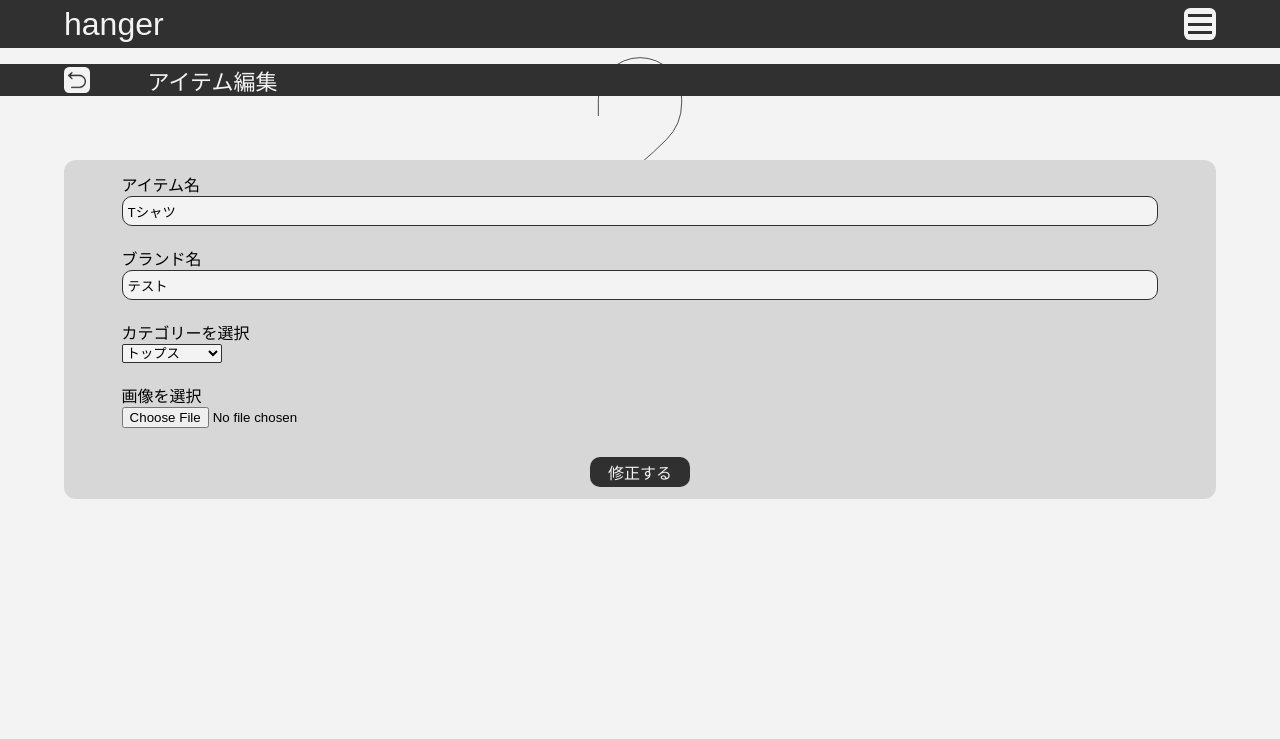
After one commit to tabuuuuuchi/hanger, a Django app: page /item/8/update/ in a window 1280 px wide. The commit adds this page. Shown: the top 739 px of the page. Run offline with Django 5.2, Linux system fonts and the light colour scheme; data comes from the database, SQL or seed files in the repository; both versions use the stored data as it was after the commit; some web fonts are replaced.

Commit message:
アイテム編集機能実装

```diff
--- a/hanger/templates/hanger/item_detail.html
+++ b/hanger/templates/hanger/item_detail.html
@@ -15,7 +15,7 @@
 {% block page-title %}
 <div class="detail-create-title-bar-items">
     <!--戻るボタン-->
-    <a class="return-search-box" href="{{ request.GET.next }}">
+    <a class="return-search-box" href="{% url 'list-item' %}">
         <img class="return-search-img" src="{% static 'hanger/img/icon-park-outline--return.png' %}">
     </a>
     <h2 class="page-title">アイテム詳細</h2>
@@ -38,9 +38,9 @@
             </div>
         </div>
         <div class="item-detail-button-items">
-            <div class="item-detail-button-box background-dark border-light">
+            <a class="item-detail-button-box background-dark border-light" href="{% url 'update-item' object.pk %}">
                 <h3 class="item-detail-button-title color-light">編集</h2>
-            </div>
+            </a>
             <a class="item-detail-button-box background-dark border-light" href="{% url 'delete-item' object.pk %}">
                 <h3 class="item-detail-button-title color-light">削除</h2>
             </a>
--- a/hanger/templates/hanger/item_list.html
+++ b/hanger/templates/hanger/item_list.html
@@ -35,7 +35,7 @@
         <div class="list-items">
             {% for item in object_list %}
                 {% if item.category == "トップス" %}
-                    <a class="item-box background-dark" href="{% url 'detail-item' item.pk %}?next={{ request.path }}">
+                    <a class="item-box background-dark" href="{% url 'detail-item' item.pk %}">
                         <div class="item-elements">
                             <img class="item-img img-border-light" src="{{ item.thumbnail.url }}">
                             <p class="item-name color-light">{{ item.name }}</p>
--- /dev/null
+++ b/hanger/templates/hanger/item_update.html
@@ -0,0 +1,56 @@
+{% extends 'header_and_back.html' %}
+{% load static %}
+
+{% block title_child %}アイテム編集{% endblock %}
+
+{% block nav %}
+<div class="humburger-box">
+    <span class="humburger-line-top"></span>
+    <span class="humburger-line-middle"></span>
+    <span class="humburger-line-bottom"></span>
+</div>
+{% endblock %}
+
+
+{% block page-title %}
+<div class="detail-create-title-bar-items">
+    <!--戻るボタン-->
+    <a class="return-search-box" href="{% url 'detail-item' object.pk %}">
+        <img class="return-search-img" src="{% static 'hanger/img/icon-park-outline--return.png' %}">
+    </a>
+    <h2 class="page-title">アイテム編集</h2>
+</div>
+{% endblock %}
+
+{% block content_child %}
+<!--ハンガーイラスト-->
+<span class="detail-create-hanger"></span>
+<div class="item-detail-content">
+    <div class="item-detail-items background-grey">
+        <form method="post" enctype="multipart/form-data">
+            {% csrf_token %}
+            <div class="form-items">
+                <h3>アイテム名</h3>
+                <input name="name" class="border-dark background-light" value="{{ object.name }}">
+            </div>
+            <div class="form-items">
+                <h3>ブランド名</h3>
+                <input name="brand" class="border-dark background-light" value="{{ object.brand }}">
+            </div>
+            <div class="form-items">
+                <h3>カテゴリーを選択</h3>
+                <select name="category" class="border-dark background-light">
+                    {% for category in form.category %}
+                        {{ category }}
+                    {% endfor %}
+                </select>
+            </div>
+            <div class="form-items">
+                <h3>画像を選択</h3>
+                <input type="file" name="thumbnail" id="form-file">
+            </div>
+            <button type="submit" class="form-button background-dark color-light">修正する</button>
+        </form>
+    </div>
+</div>
+{% endblock %}
--- a/hanger/urls.py
+++ b/hanger/urls.py
@@ -6,6 +6,7 @@ urlpatterns = [
     path('item/', views.ListItemView.as_view(), name='list-item'),
     path('item/<int:pk>/detail/', views.DetailItemView.as_view(), name='detail-item'),
     path('item/create/', views.CreateItemView.as_view(), name='create-item'),
+    path('item/<int:pk>/update/', views.UpdateItemView.as_view(), name='update-item'),
     path('item/<int:pk>/delete/', views.DeleteItemView.as_view(), name='delete-item'),
     path('outfit/', views.ListOutfitView.as_view(), name='list-outfit'),
     path('outfit/<int:pk>/detail/', views.DetailOutfitView.as_view(), name='detail-outfit'),
--- a/hanger/views.py
+++ b/hanger/views.py
@@ -1,6 +1,6 @@
 from django.shortcuts import render
-from django.urls import reverse_lazy
-from django.views.generic import ListView, DetailView, CreateView, DeleteView
+from django.urls import reverse ,reverse_lazy
+from django.views.generic import ListView, DetailView, CreateView, DeleteView, UpdateView
 from .models import Item, Season, Outfit
 
 
@@ -32,6 +32,19 @@ class DeleteItemView(DeleteView):       #アイテム詳細
     success_url = reverse_lazy('list-item')
 
 
+class UpdateItemView(UpdateView):
+    template_name = 'hanger/item_update.html'
+    model = Item
+    fields = ('name', 'brand', 'category', 'thumbnail')
+
+    def form_valid(self, form):
+        form.instance.user = self.request.user
+        return super().form_valid(form)
+
+    def get_success_url(self):
+        return reverse('detail-item', kwargs={'pk': self.object.id})
+
+
 class ListOutfitView(ListView):     #コーデ一覧
     template_name = 'hanger/outfit_list.html'
     model = Outfit
```
Also changed, not shown: db.sqlite3, media/IMG_6003_cBDhZf1.jpeg (added), media/IMG_6003_yVdOCOp.jpeg (added), media/burn.png (added).
